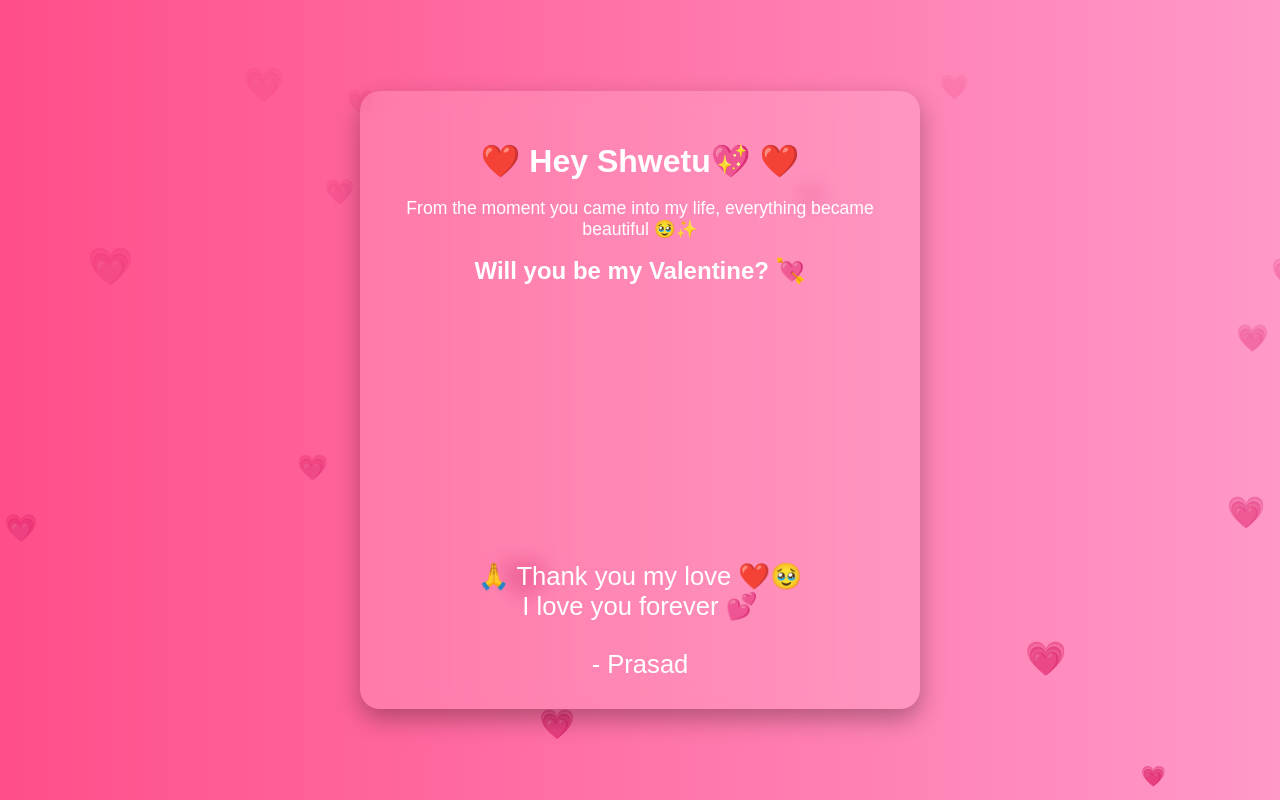
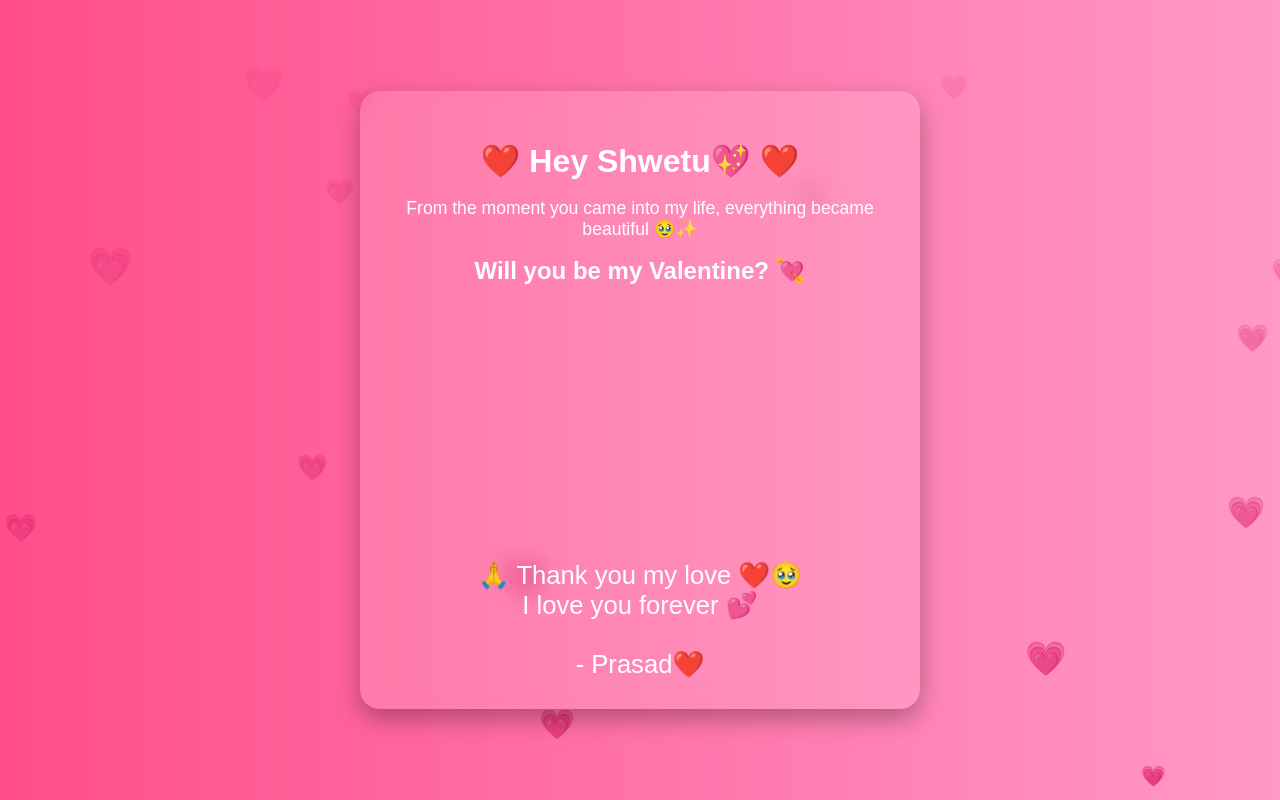
Before and after one commit to PrasadPatilll/Valentine, a plain HTML site: page index2.html in a window 1280 px wide. Both pictures are taken after a click on the button "Yes 💖". Shown: the top 800 px of the page. Drawn offline with Linux system fonts and the light colour scheme.

Commit message:
Update index2.html

```diff
--- a/index2.html
+++ b/index2.html
@@ -160,7 +160,7 @@
     <div id="message">
       🙏 Thank you my love ❤️🥹 <br />
       I love you forever 💕 <br /><br />
-      - Prasad
+      - Prasad❤️
     </div>
   </div>
 
```
